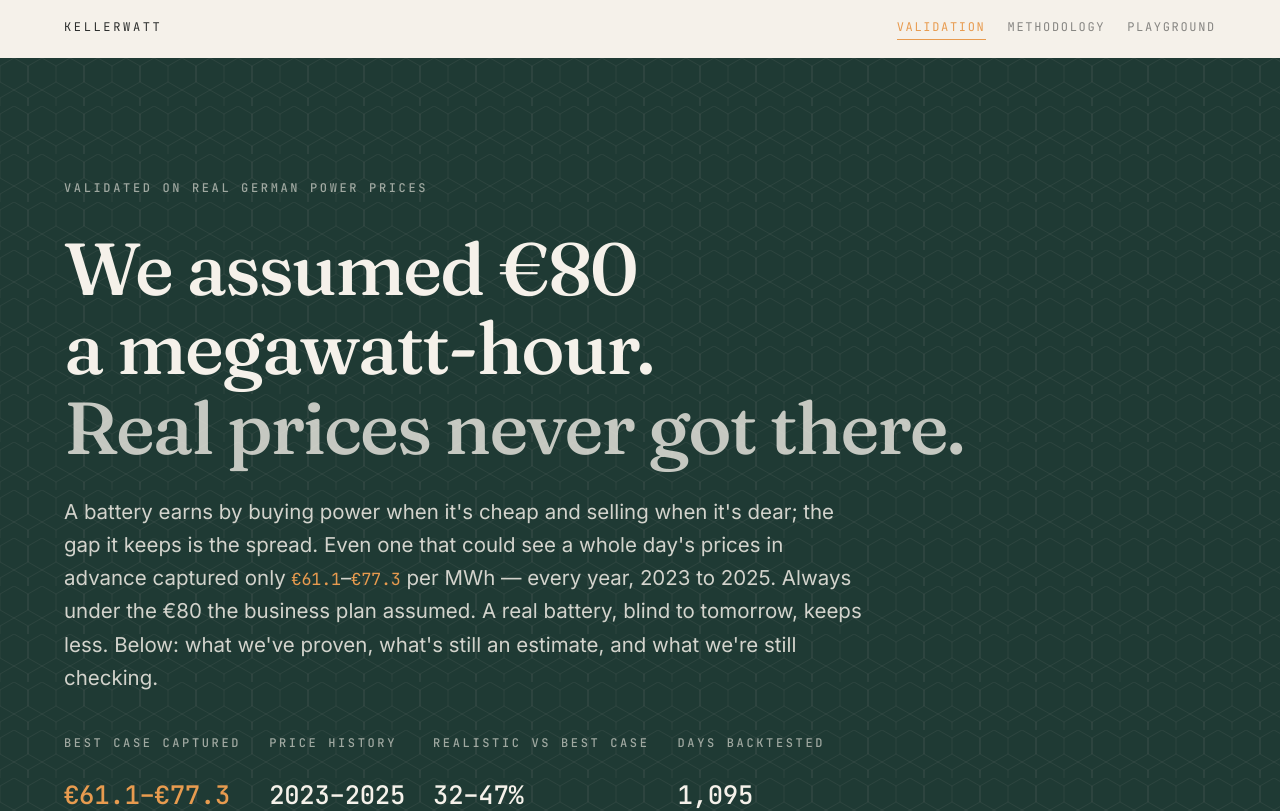
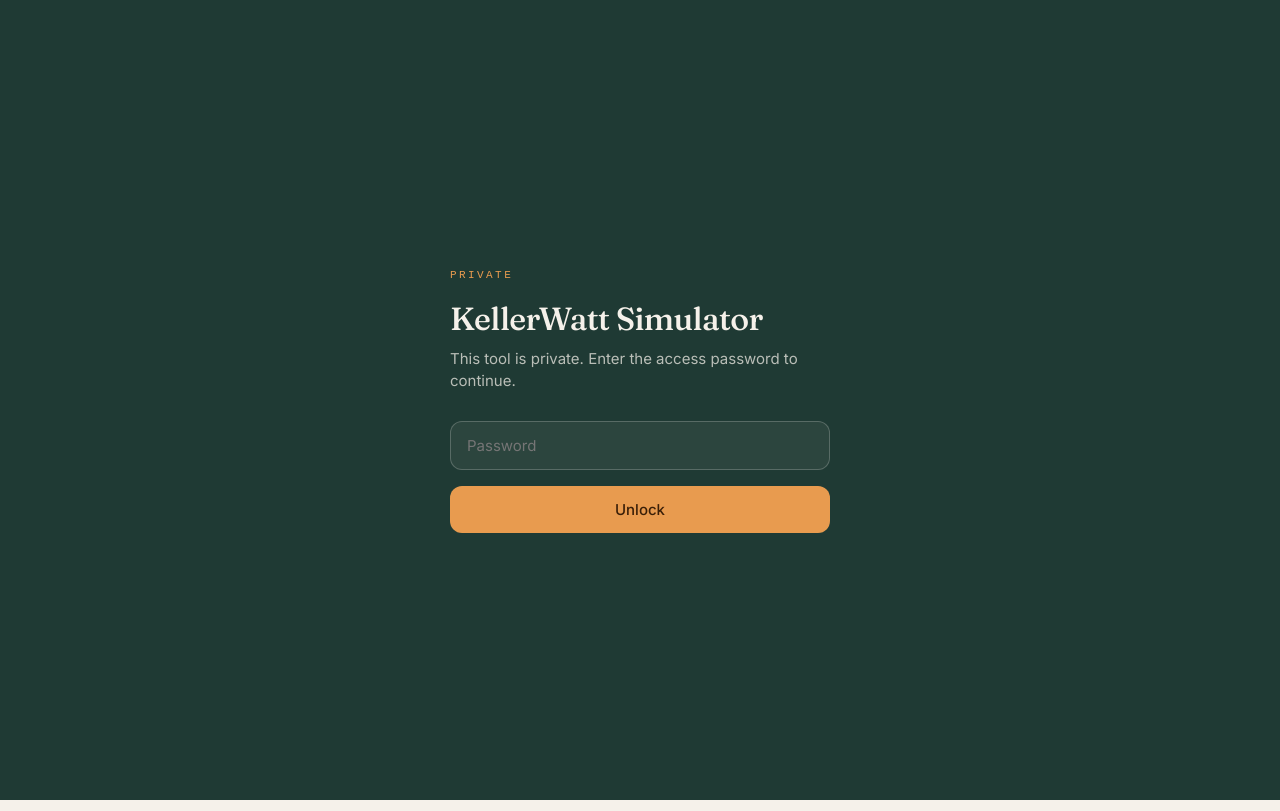
Before and after one commit to Nikerane/kellerwatt-sim, a React (Vite) app in the folder web/: page / in a window 1280 px wide. Shown: the top 811 px of the page. Built offline with nearby package versions, Linux system fonts and the light colour scheme.

Commit message:
feat(web): add soft password gate to the simulator

```diff
--- /dev/null
+++ b/web/src/gate.tsx
@@ -0,0 +1,163 @@
+import React, { useState } from "react";
+import ReactDOM from "react-dom/client";
+
+/**
+ * Soft password gate for the simulator. The password lives in the bundle, so
+ * this keeps out casual visitors — not a determined one. It blocks the app from
+ * mounting (the simulator never renders into the DOM) until unlocked, and
+ * remembers the unlock for the browser session.
+ */
+const PASSWORD = "kellerwatt";
+const STORAGE_KEY = "kw_sim_unlocked";
+
+function isUnlocked(): boolean {
+  try {
+    return sessionStorage.getItem(STORAGE_KEY) === "yes";
+  } catch {
+    return false;
+  }
+}
+
+function Gate({ onUnlock }: { onUnlock: () => void }) {
+  const [value, setValue] = useState("");
+  const [error, setError] = useState(false);
+
+  const submit = (e: React.FormEvent) => {
+    e.preventDefault();
+    if (value === PASSWORD) {
+      try {
+        sessionStorage.setItem(STORAGE_KEY, "yes");
+      } catch {
+        /* sessionStorage unavailable — proceed for this view only */
+      }
+      onUnlock();
+    } else {
+      setError(true);
+    }
+  };
+
+  return (
+    <div
+      style={{
+        minHeight: "100vh",
+        display: "flex",
+        alignItems: "center",
+        justifyContent: "center",
+        background: "var(--gk-hearth, #1F3A34)",
+        color: "var(--gk-bone, #F5F1EA)",
+        fontFamily: "var(--gk-font-sans, Inter, sans-serif)",
+        padding: "24px",
+      }}
+    >
+      <div style={{ width: "100%", maxWidth: "380px" }}>
+        <p
+          style={{
+            fontFamily: "var(--gk-font-mono, monospace)",
+            fontSize: "11px",
+            letterSpacing: "0.22em",
+            textTransform: "uppercase",
+            color: "var(--gk-ember, #E89B4F)",
+            margin: "0 0 16px",
+          }}
+        >
+          Private
+        </p>
+        <h1
+          style={{
+            fontFamily: "var(--gk-font-serif, Fraunces, serif)",
+            fontWeight: 500,
+            fontSize: "32px",
+            lineHeight: 1.1,
+            letterSpacing: "-0.02em",
+            color: "var(--gk-bone, #F5F1EA)",
+            margin: "0 0 12px",
+          }}
+        >
+          KellerWatt Simulator
+        </h1>
+        <p
+          style={{
+            fontSize: "15px",
+            lineHeight: 1.5,
+            color: "rgba(245, 241, 234, 0.72)",
+            margin: "0 0 28px",
+          }}
+        >
+          This tool is private. Enter the access password to continue.
+        </p>
+        <form onSubmit={submit}>
+          <input
+            type="password"
+            value={value}
+            autoFocus
+            aria-label="Access password"
+            placeholder="Password"
+            onChange={(e) => {
+              setValue(e.target.value);
+              setError(false);
+            }}
+            style={{
+              width: "100%",
+              boxSizing: "border-box",
+              padding: "14px 16px",
+              fontSize: "15px",
+              fontFamily: "var(--gk-font-sans, Inter, sans-serif)",
+              color: "var(--gk-bone, #F5F1EA)",
+              background: "rgba(245, 241, 234, 0.06)",
+              border: error
+                ? "1px solid var(--gk-clay, #D98A7A)"
+                : "1px solid rgba(245, 241, 234, 0.22)",
+              borderRadius: "12px",
+              outline: "none",
+            }}
+          />
+          {error && (
+            <p
+              style={{
+                color: "var(--gk-clay, #D98A7A)",
+                fontSize: "13px",
+                margin: "10px 2px 0",
+              }}
+            >
+              Incorrect password. Try again.
+            </p>
+          )}
+          <button
+            type="submit"
+            style={{
+              width: "100%",
+              marginTop: "16px",
+              padding: "14px 20px",
+              fontSize: "15px",
+              fontWeight: 500,
+              fontFamily: "var(--gk-font-sans, Inter, sans-serif)",
+              color: "#3A1F08",
+              background: "var(--gk-ember, #E89B4F)",
+              border: "none",
+              borderRadius: "12px",
+              cursor: "pointer",
+            }}
+          >
+            Unlock
+          </button>
+        </form>
+      </div>
+    </div>
+  );
+}
+
+/**
+ * Render `appNode` into #root, but only after the gate is unlocked. Shares a
+ * single React root so the gate swaps cleanly into the app on success.
+ */
+export function withGate(appNode: React.ReactNode): void {
+  const root = ReactDOM.createRoot(document.getElementById("root")!);
+  const renderApp = () =>
+    root.render(<React.StrictMode>{appNode}</React.StrictMode>);
+
+  if (isUnlocked()) {
+    renderApp();
+  } else {
+    root.render(<Gate onUnlock={renderApp} />);
+  }
+}
--- a/web/src/main.tsx
+++ b/web/src/main.tsx
@@ -1,5 +1,3 @@
-import React from "react";
-import ReactDOM from "react-dom/client";
 import "@fontsource-variable/fraunces";
 import "@fontsource-variable/inter";
 import "@fontsource/jetbrains-mono/400.css";
@@ -7,9 +5,6 @@ import "@fontsource/jetbrains-mono/500.css";
 import "./tokens/colors_and_type.css";
 import "./styles/app.css";
 import { App } from "./App";
+import { withGate } from "./gate";
 
-ReactDOM.createRoot(document.getElementById("root")!).render(
-  <React.StrictMode>
-    <App />
-  </React.StrictMode>,
-);
+withGate(<App />);
```
Also changed, not shown: web/src/methodology.tsx (+2 -7 lines), web/src/playground.tsx (+2 -7 lines).
